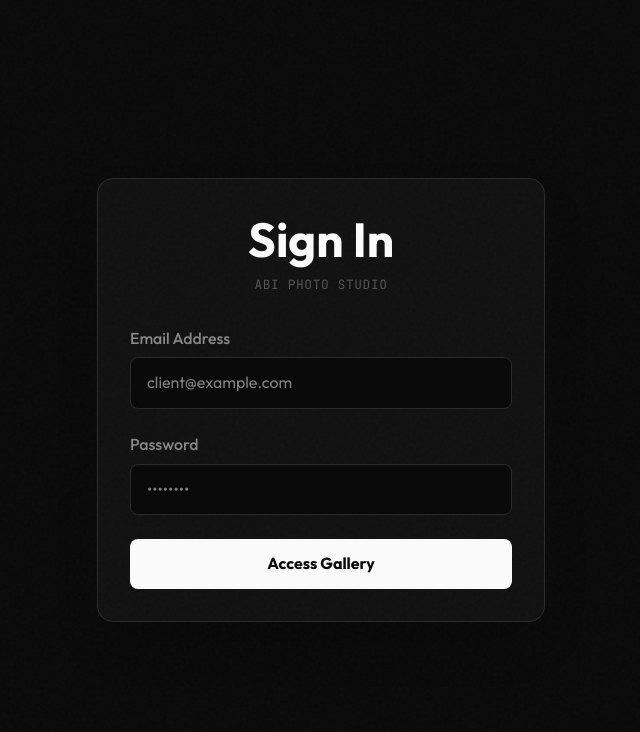
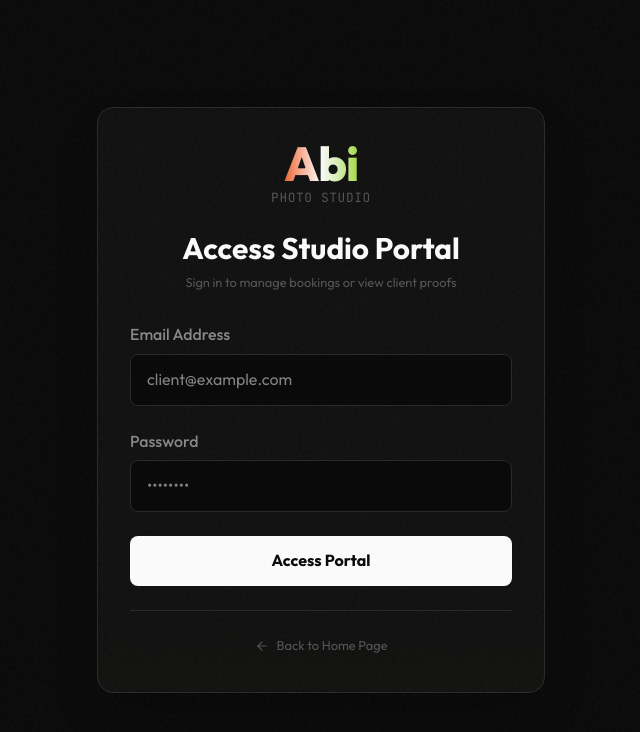
Before and after one commit to LokeshRoom/abi, a Next.js app: page /login in a window 1280 px wide. Shown: the top 732 px of the page, without its empty margins (319-959 px from the left). Built offline with nearby package versions, Linux system fonts and the light colour scheme.

Commit message:
fix: style login page with studio branding and redirect signout relative to request url

```diff
--- a/app/api/auth/signout/route.ts
+++ b/app/api/auth/signout/route.ts
@@ -1,12 +1,11 @@
 import { createClient } from "@/utils/supabase/server";
 import { NextResponse } from "next/server";
 
-export async function POST() {
+export async function POST(req: Request) {
   const supabase = await createClient();
   await supabase.auth.signOut();
 
-  const redirectUrl = process.env.NEXTAUTH_URL || (process.env.VERCEL_URL ? `https://${process.env.VERCEL_URL}` : "http://localhost:3000");
-  return NextResponse.redirect(new URL("/login", redirectUrl), {
+  return NextResponse.redirect(new URL("/login", req.url), {
     status: 303, // See Other (standard redirect for POST requests)
   });
 }
--- a/app/login/page.tsx
+++ b/app/login/page.tsx
@@ -2,6 +2,8 @@
 
 import { useState } from "react";
 import { useRouter, useSearchParams } from "next/navigation";
+import Link from "next/link";
+import { ArrowLeft } from "lucide-react";
 
 export default function LoginPage() {
   const router = useRouter();
@@ -52,9 +54,23 @@ export default function LoginPage() {
         {/* Subtle scanline overlay just for the login card */}
         <div className="absolute inset-0 scanline-effect pointer-events-none opacity-50" />
 
-        <div className="relative z-10 text-center mb-8">
-          <h1 className="text-3xl font-bold text-[var(--accent)] mb-2">Sign In</h1>
-          <p className="text-[var(--text-muted)] font-technical text-sm tracking-widest">ABI PHOTO STUDIO</p>
+        <div className="relative z-10 text-center mb-8 flex flex-col items-center">
+          {/* Studio Brand Wordmark */}
+          <Link href="/" className="group flex flex-col items-center mb-6">
+            <span
+              className="text-3xl font-extrabold leading-none tracking-tight bg-gradient-to-r from-[#E8632B] via-[#FAFAFA] to-[#A8D841] bg-clip-text text-transparent transition-all duration-[var(--transition-base)] group-hover:drop-shadow-[0_0_12px_rgba(232,99,43,0.4)]"
+            >
+              Abi
+            </span>
+            <span
+              className="font-technical text-[9px] leading-none tracking-[0.2em] mt-1 text-[var(--text-muted)]"
+            >
+              PHOTO STUDIO
+            </span>
+          </Link>
+
+          <h1 className="text-xl font-bold text-[var(--text-primary)] mb-1">Access Studio Portal</h1>
+          <p className="text-xs text-[var(--text-muted)]">Sign in to manage bookings or view client proofs</p>
         </div>
 
         <form onSubmit={handleSubmit} className="relative z-10 space-y-6">
@@ -91,11 +107,22 @@ export default function LoginPage() {
           <button
             type="submit"
             disabled={loading}
-            className="w-full bg-[var(--accent)] text-[var(--bg-primary)] font-bold rounded-lg px-4 py-3 hover:shadow-[0_0_20px_rgba(232,99,43,0.3)] transition-all disabled:opacity-70"
+            className="w-full bg-[var(--accent)] text-[var(--bg-primary)] font-bold rounded-lg px-4 py-3 hover:shadow-[0_0_20px_rgba(232,99,43,0.3)] cursor-pointer transition-all disabled:opacity-70"
           >
-            {loading ? "Authenticating..." : "Access Gallery"}
+            {loading ? "Authenticating..." : "Access Portal"}
           </button>
         </form>
+
+        {/* Back to Home Link */}
+        <div className="relative z-10 mt-6 pt-6 border-t border-[var(--border)] text-center">
+          <Link
+            href="/"
+            className="inline-flex items-center gap-2 text-xs text-[var(--text-muted)] hover:text-[var(--accent)] transition-colors group"
+          >
+            <ArrowLeft size={14} className="transition-transform group-hover:-translate-x-1" />
+            Back to Home Page
+          </Link>
+        </div>
       </div>
     </div>
   );
```
